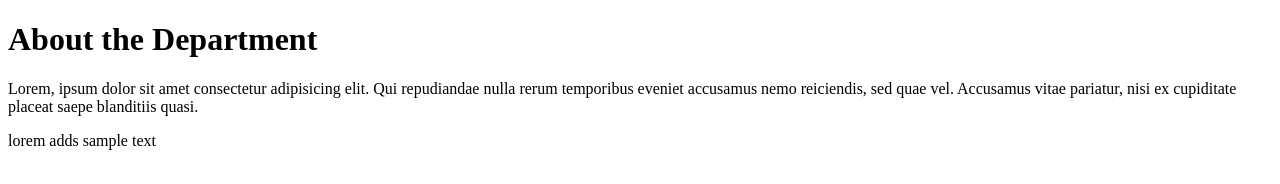
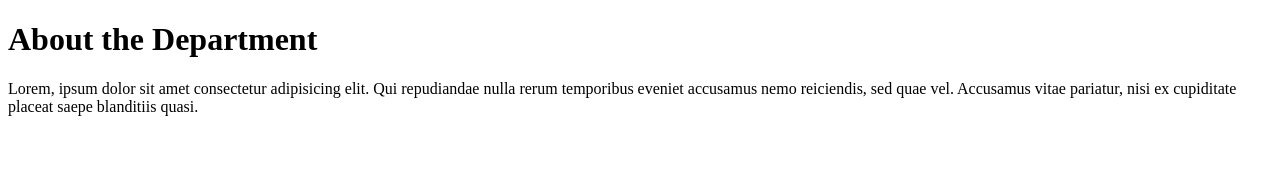
Before and after one commit to harsha-io-dev/department_website, a plain HTML site: page about.html in a window 1280 px wide. Drawn offline with Linux system fonts and the light colour scheme.

Commit message:
Restore original about page content

```diff
--- a/about.html
+++ b/about.html
@@ -8,6 +8,5 @@
 <body>
     <h1>About the Department</h1>
     <p>Lorem, ipsum dolor sit amet consectetur adipisicing elit. Qui repudiandae nulla rerum temporibus eveniet accusamus nemo reiciendis, sed quae vel. Accusamus vitae pariatur, nisi ex cupiditate placeat saepe blanditiis quasi.</p>
-    <p>lorem adds sample text</p>
 </body>
 </html>
```
